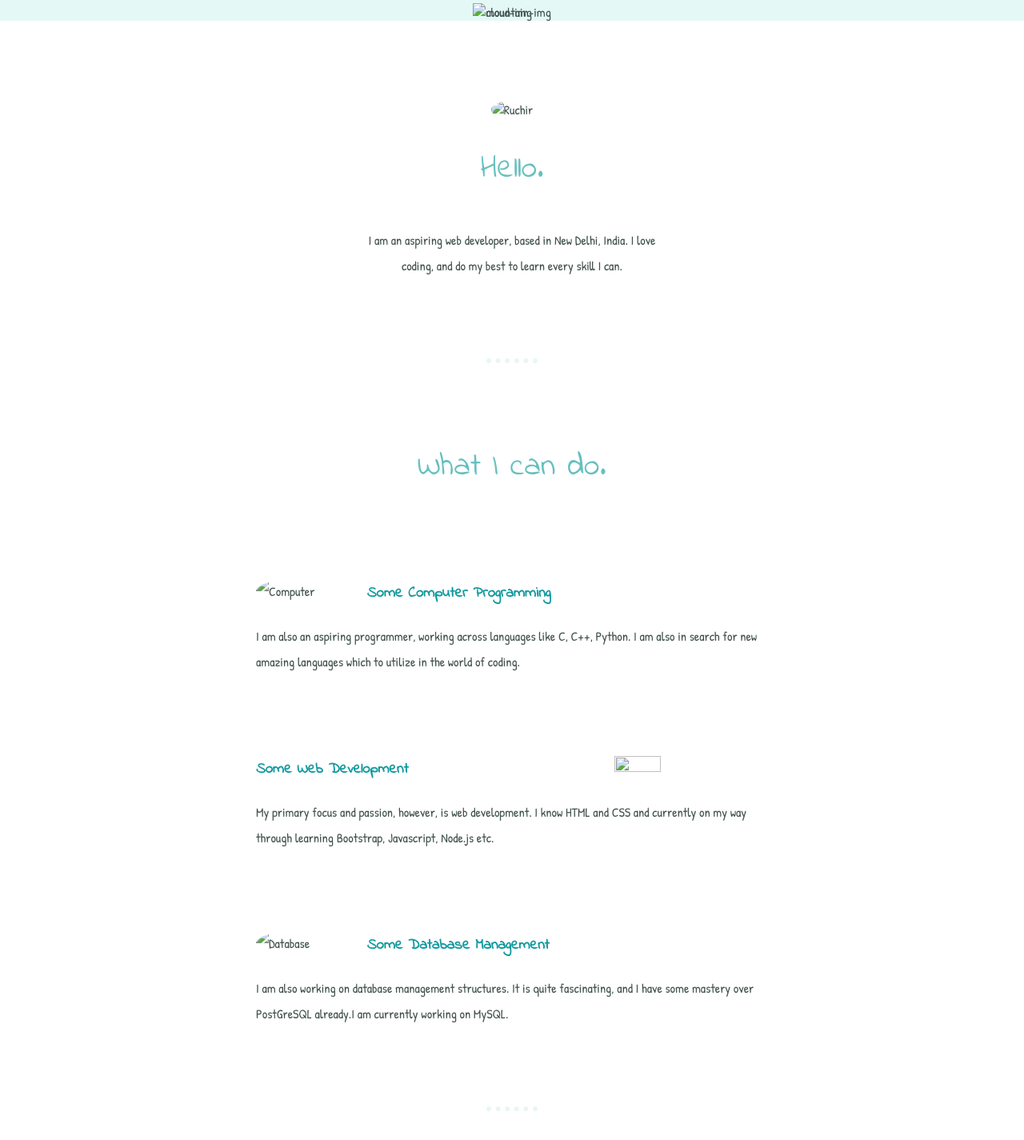
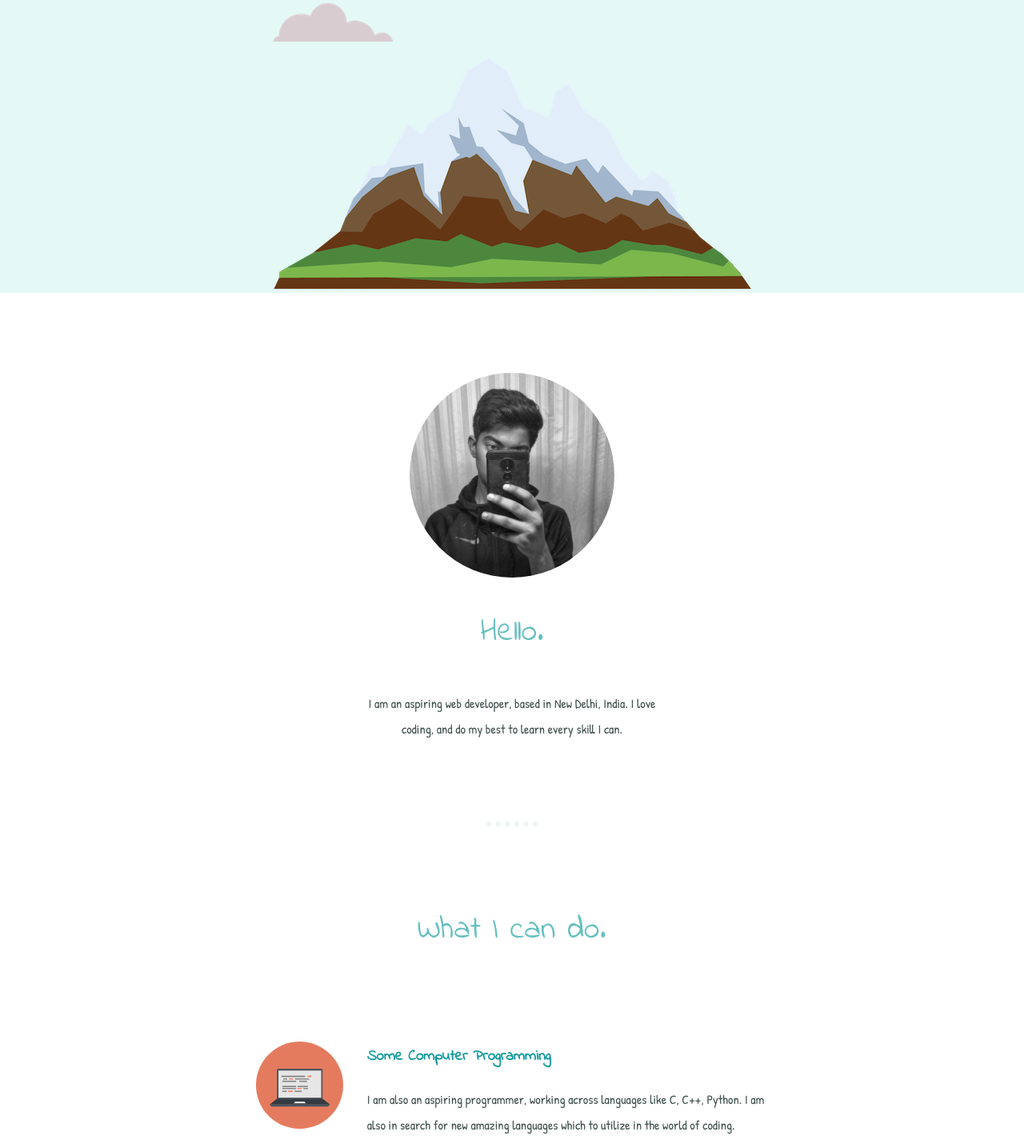
Before and after one commit to darkstar279/PersonalSite, a plain HTML site: page index.html in a window 1280 px wide. Shown: the part 374-1799 px from the top of the page at 80% size. Drawn offline with Linux system fonts and the light colour scheme; files that its build step writes are made by us from their sources.

Commit message:
Update index.html

```diff
--- a/index.html
+++ b/index.html
@@ -3,21 +3,21 @@
 <head>
   <meta charset="utf-8">
   <title>Ruchir Baxi</title>
-  <link rel="stylesheet" href="css/styles.css">
+  <link rel="stylesheet" href="styles.css">
   <link rel="icon" href="Ruchir.ico">
   <link href="https://fonts.googleapis.com/css2?family=Caveat&family=Indie+Flower&family=Patrick+Hand&display=swap" rel="stylesheet">
 </head>
 <body>
   <div class="topcontainer">
-    <img class="top-cloud" src="images/cloud.png" alt="cloud-img">
+    <img class="top-cloud" src="cloud.png" alt="cloud-img">
     <h1><em>I'm Ruchir.</em></h1>
     <h2>a student.</h2>
-    <img class="bottom-cloud" src="images/cloud.png" alt="cloud-img">
-    <img class="mountain" src="images/mountain.png" alt="mountain-img">
+    <img class="bottom-cloud" src="cloud.png" alt="cloud-img">
+    <img class="mountain" src="mountain.png" alt="mountain-img">
   </div>
   <div class="middle-container">
     <div class="profile">
-      <img class="profilepic" src="images/Ruchir.png" alt="Ruchir">
+      <img class="profilepic" src="Ruchir.png" alt="Ruchir">
       <h2>Hello.</h2>
       <p class="intro">I am an aspiring web developer, based in New Delhi, India. I love coding, and do my best to learn every skill I can.</p>
     </div>
@@ -25,17 +25,17 @@
     <div class="skills">
       <h2>What I can do.</h2>
       <div class="skill-row">
-        <img class="computerprogramming" src="images/computer.png" alt="Computer">
+        <img class="computerprogramming" src="computer.png" alt="Computer">
         <h3>Some Computer Programming</h3>
         <p>I am also an aspiring programmer, working across languages like C, C++, Python. I am also in search for new amazing languages which to utilize in the world of coding.</p>
       </div>
       <div class="skill-row">
-        <img class="webdevelopment" src="images/webdev.png" alt="">
+        <img class="webdevelopment" src="webdev.png" alt="webdev">
         <h3>Some Web Development</h3>
         <p>My primary focus and passion, however, is web development. I know HTML and CSS and currently on my way through learning Bootstrap, Javascript, Node.js etc.</p>
       </div>
       <div class="skill-row">
-        <img class="database" src="images/databse.png" alt="Database">
+        <img class="database" src="databse.png" alt="Database">
         <h3>Some Database Management</h3>
         <p>I am also working on database management structures. It is quite fascinating, and I have some mastery over PostGreSQL already.I am currently working on MySQL.</p>
       </div>
@@ -54,7 +54,5 @@
     <a class="footer-link" href="https://darkstar279.github.io/cv2/">Website</a>
     <p class="copyright">© 2020 Ruchir Baxi.</p>
   </div>
-
 </body>
-
 </html>
```
